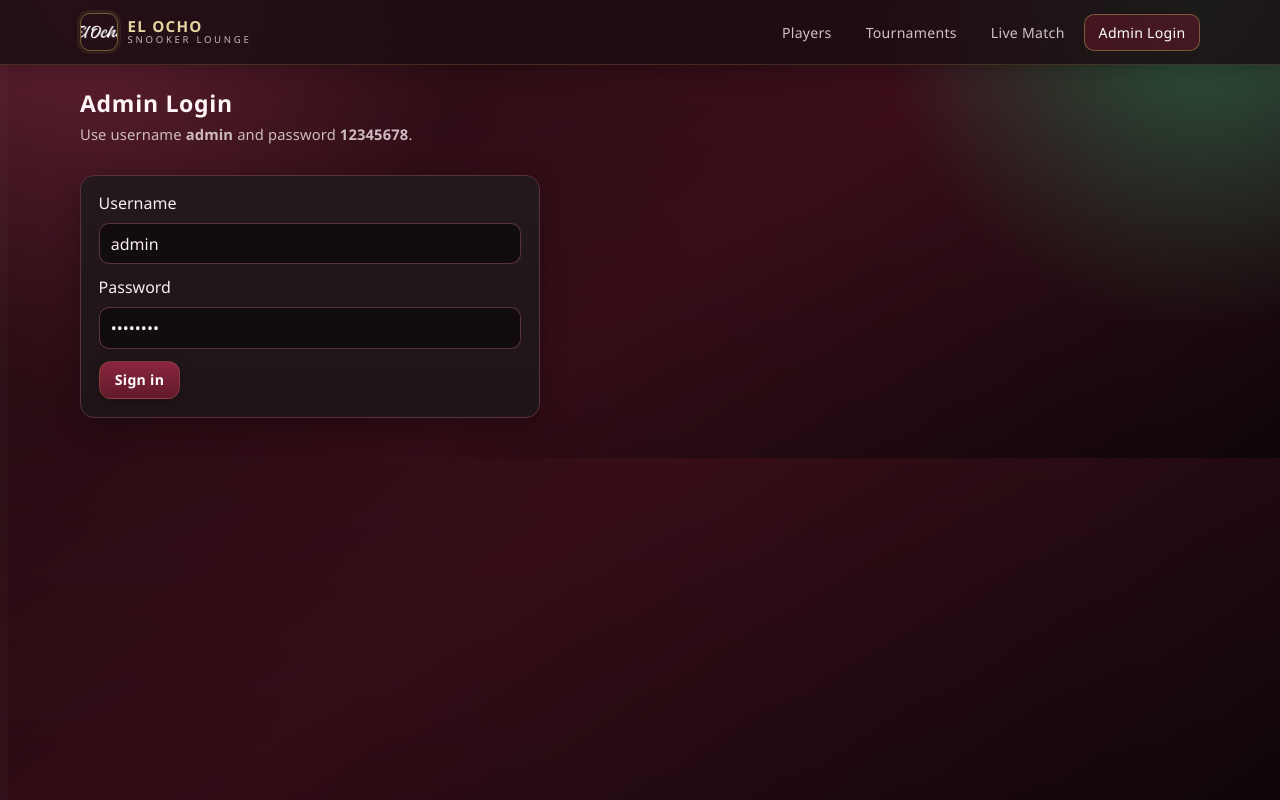
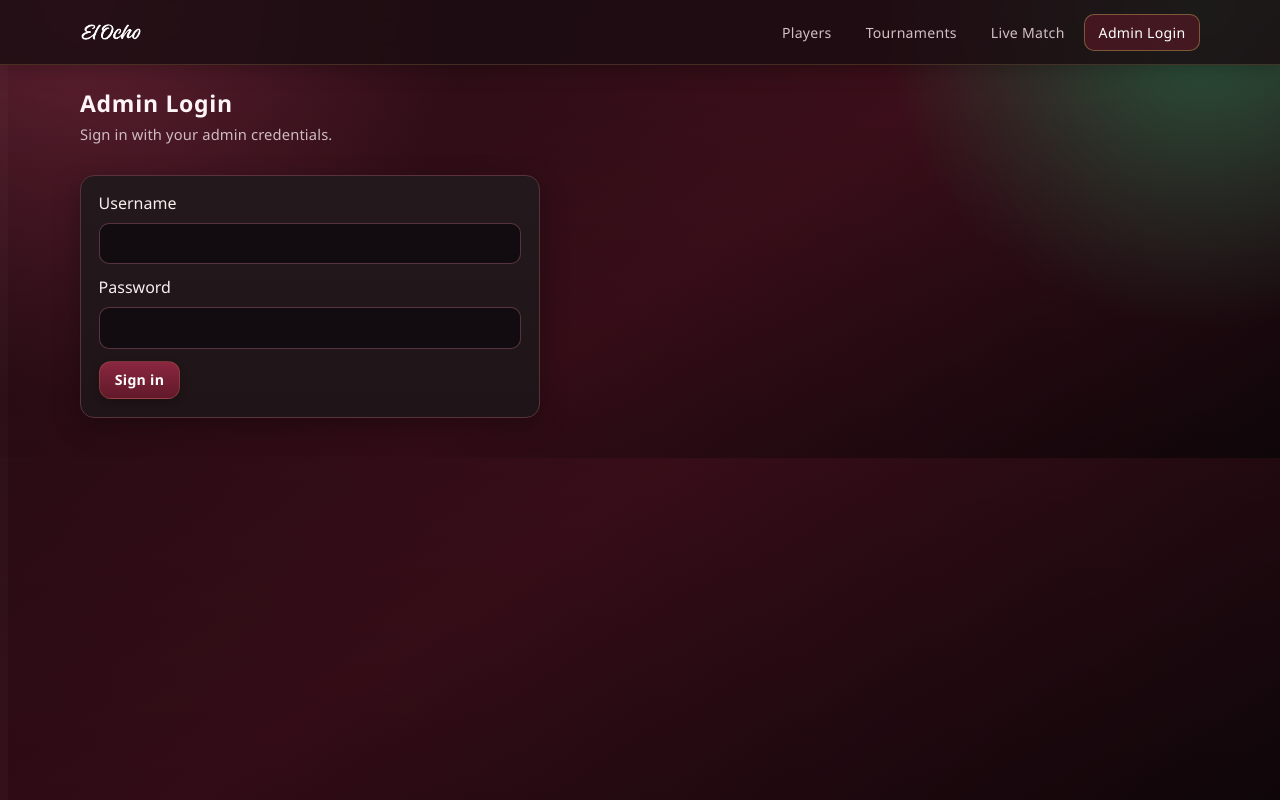
Before and after one commit to aminchamov/Snooker, a Next.js app in the folder apps/web/: page /admin/login in a window 1280 px wide. Built offline with nearby package versions, Linux system fonts and the light colour scheme; no server answers.

Commit message:
fix(web): update header logo layout and hide admin default credentials

```diff
--- a/apps/web/app/admin/login/page.tsx
+++ b/apps/web/app/admin/login/page.tsx
@@ -15,8 +15,8 @@ function mapUsernameToEmail(username: string): string {
 
 export default function AdminLoginPage() {
   const router = useRouter();
-  const [username, setUsername] = useState("admin");
-  const [password, setPassword] = useState("12345678");
+  const [username, setUsername] = useState("");
+  const [password, setPassword] = useState("");
   const [isLoading, setIsLoading] = useState(false);
   const [error, setError] = useState<string | null>(null);
 
@@ -59,7 +59,7 @@ export default function AdminLoginPage() {
     <div className="grid" style={{ gap: "1rem" }}>
       <section>
         <h1 className="page-title">Admin Login</h1>
-        <p className="page-subtitle">Use username <strong>admin</strong> and password <strong>12345678</strong>.</p>
+        <p className="page-subtitle">Sign in with your admin credentials.</p>
       </section>
 
       <section className="panel" style={{ maxWidth: 460 }}>
@@ -72,6 +72,7 @@ export default function AdminLoginPage() {
                 className="input"
                 value={username}
                 onChange={(event) => setUsername(event.target.value)}
+                autoComplete="username"
                 required
               />
             </div>
@@ -83,6 +84,7 @@ export default function AdminLoginPage() {
                 className="input"
                 value={password}
                 onChange={(event) => setPassword(event.target.value)}
+                autoComplete="current-password"
                 required
               />
             </div>
--- a/apps/web/app/globals.css
+++ b/apps/web/app/globals.css
@@ -81,19 +81,17 @@ a {
 }
 
 .brand {
-  display: inline-flex;
+  display: inline-block;
   align-items: center;
-  gap: 0.6rem;
+  gap: 0;
   color: #fff;
 }
 
 .brand-logo {
-  width: 38px;
-  height: 38px;
-  border-radius: 10px;
-  object-fit: cover;
-  border: 1.5px solid rgba(200, 166, 90, 0.5);
-  box-shadow: 0 0 0 3px rgba(200, 166, 90, 0.1), 0 2px 8px rgba(0, 0, 0, 0.3);
+  width: auto;
+  height: 44px;
+  object-fit: contain;
+  display: block;
 }
 
 .brand-text-wrap {
@@ -802,6 +800,10 @@ textarea {
   .page-root {
     padding: 1rem 0 1.5rem;
   }
+
+  .brand-logo {
+    height: 38px;
+  }
 }
 
 @media (max-width: 520px) {
--- a/apps/web/components/NavBar.tsx
+++ b/apps/web/components/NavBar.tsx
@@ -24,10 +24,6 @@ export function NavBar() {
       <div className="site-shell site-header-inner">
         <Link className="brand" href="/players">
           <img src="/elocho_logo.png" alt="El Ocho logo" className="brand-logo" />
-          <span className="brand-text-wrap">
-            <span className="brand-text-main">EL OCHO</span>
-            <span className="brand-text-sub">SNOOKER LOUNGE</span>
-          </span>
         </Link>
         <nav className="site-nav" aria-label="Main">
           {links.map((link) => (
```
